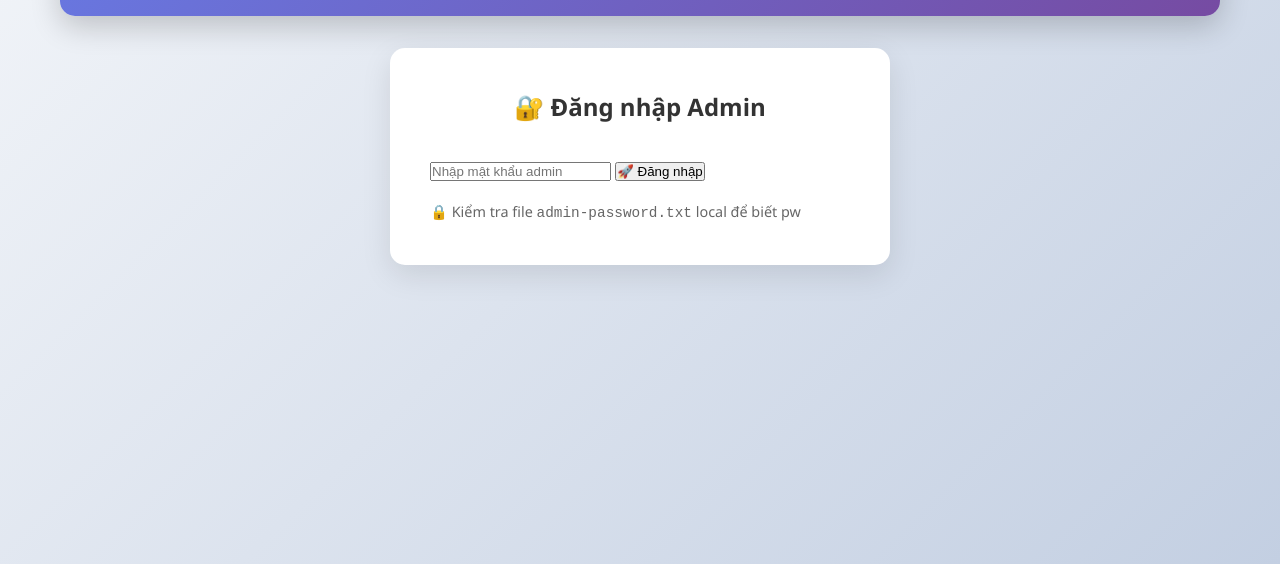
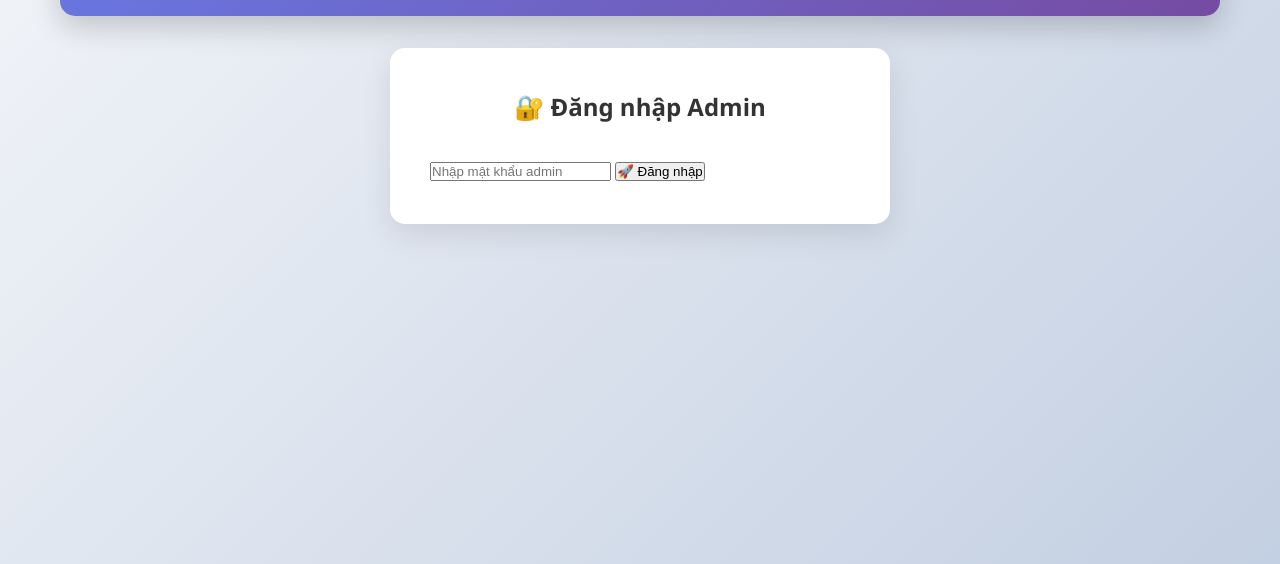
Before and after one commit to khoazcho2/Bichlamminigame, a plain HTML site: page admin.html in a window 1280 px wide. Shown: the part 236-800 px from the top of the page. Drawn offline with nearby package versions, Linux system fonts and the light colour scheme.

Commit message:
Remove ALL password hints/text from admin UI - completely clean

```diff
--- a/admin.html
+++ b/admin.html
@@ -19,7 +19,7 @@
       <h2>🔐 Đăng nhập Admin</h2>
       <input type="password" id="passwordAdmin" placeholder="Nhập mật khẩu admin" maxlength="20">
       <button onclick="loginAdmin()">🚀 Đăng nhập</button>
-<p style="font-size: 0.9rem; color: #666; margin-top: 1rem;">🔒 Kiểm tra file <code>admin-password.txt</code> local để biết pw</p>
+
     </div>
 
     <!-- Admin Content -->
```
